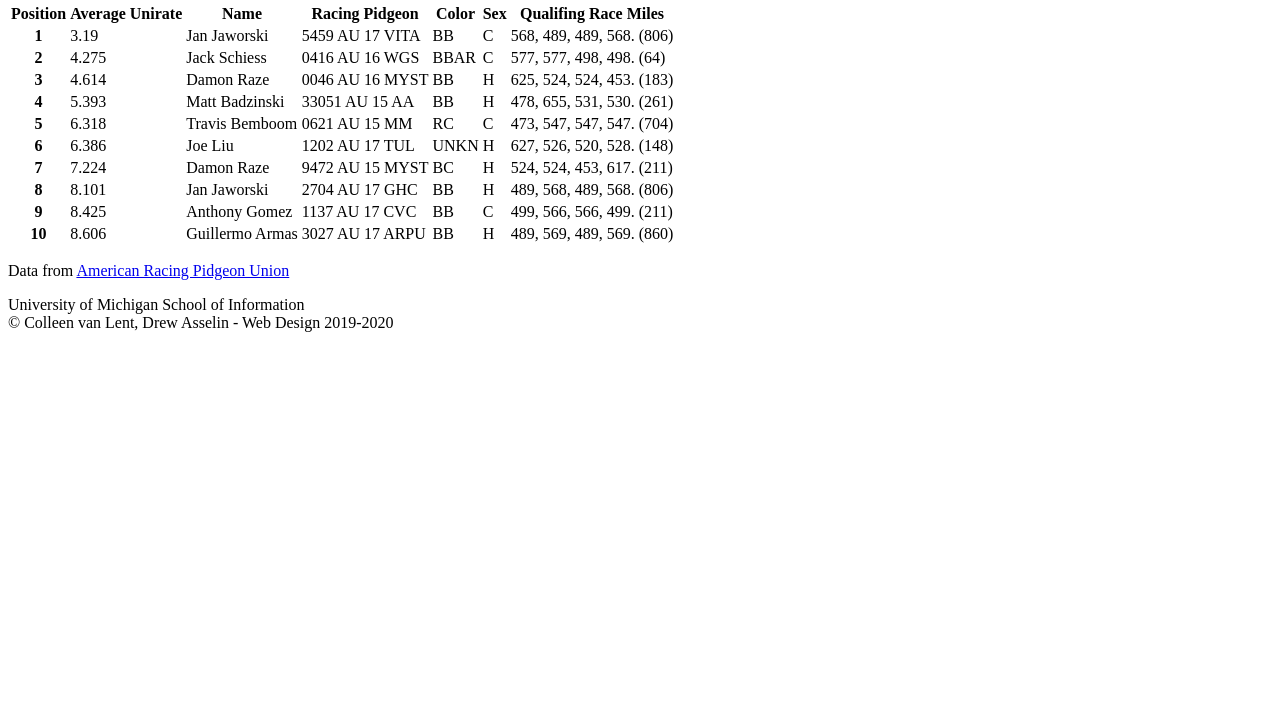
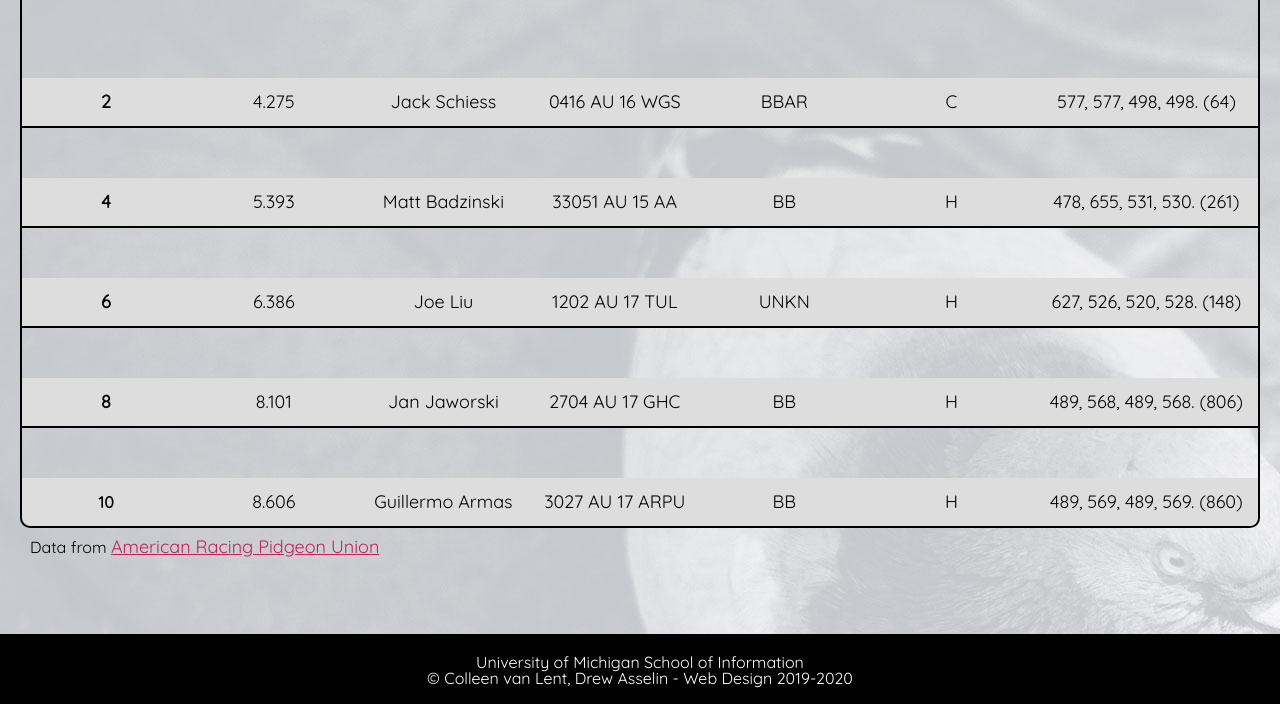
Before and after one commit to kennysha/homework3, a plain HTML site: page index.html in a window 1280 px wide. Shown: the part 96-800 px from the top of the page. Drawn offline with Linux system fonts and the light colour scheme.

Commit message:
updated html file - only head section changed

```diff
--- a/index.html
+++ b/index.html
@@ -1,9 +1,12 @@
 <!DOCTYPE html>
 <html lang="en" dir="ltr">
-  <head>
+<head>
     <meta charset="UTF-8">
     <title>AU National Old Bird Hall of Fame Marathon Distance</title>
-  </head>
+    <link rel="stylesheet" href="css/html5_reset.css">
+    <link rel="stylesheet" href="css/style.css">
+    <link href="https://fonts.googleapis.com/css?family=Quicksand" rel="stylesheet">
+</head>
   <!-- ***************************************
   * Tips!
   *
@@ -23,6 +26,11 @@
   *
   * You can do it! (*•̀ᴗ•́*)و
   ******************************************** -->
+<style>
+    body {
+        font-family: "Quicksand", sans-serif;
+    }
+</style>
   <body>
     <h1>AU National Old Bird Hall of Fame Marathon Distance</h1>
     <main>
@@ -122,7 +130,7 @@
          <td>499, 566, 566, 499. (211)</td>
        </tr>
        <tr>
-         <th scope="row" class="rowhead">10</th>
+         <th scope="row" class="rowheadlast">10</th>
          <td>8.606</td>
          <td>Guillermo Armas</td>
          <td>3027 AU 17 ARPU</td>
```
